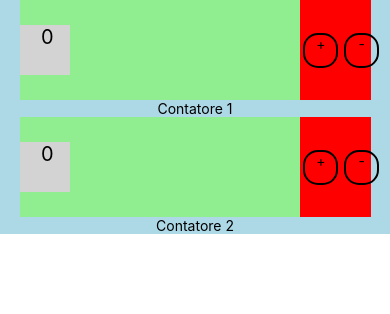
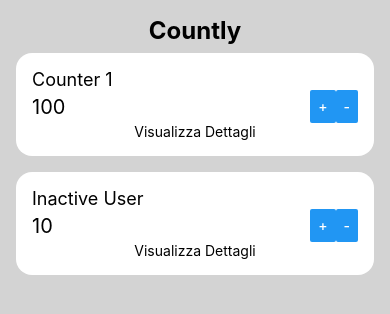
Before and after one commit to alestroc/Countly, a React Native app: screen / in a window 390 px wide. Shown: the top 314 px of the page. Built offline with nearby package versions, Linux system fonts and the light colour scheme.

Commit message:
(feat):card layout

```diff
--- a/App.tsx
+++ b/App.tsx
@@ -4,11 +4,7 @@ import {SafeAreaView} from 'react-native';
 import HomeScreen from './src/screens/home';
 
 function App(): React.JSX.Element {
-  return (
-    <SafeAreaView>
-      <HomeScreen />
-    </SafeAreaView>
-  );
+  return <HomeScreen />;
 }
 
 export default App;
--- a/src/screens/home.tsx
+++ b/src/screens/home.tsx
@@ -1,46 +1,29 @@
-import {StyleSheet, Text, View, TouchableOpacity} from 'react-native';
-import React, {useState} from 'react';
+import {Button, StyleSheet, Text, View} from 'react-native';
+import React from 'react';
 
+const renderCard = (title: string, value: string) => {
+  return (
+    <View style={styles.card}>
+      <Text style={styles.cardTitle}>{title}</Text>
+      <View style={styles.cardContent}>
+        <Text style={styles.cardValue}>{value}</Text>
+        <View style={styles.row}>
+          <Button title="+" onPress={() => {}} />
+          <Button title="-" onPress={() => {}} />
+        </View>
+      </View>
+      <View style={styles.icon}>
+        <Text>Visualizza Dettagli</Text>
+      </View>
+    </View>
+  );
+};
 const HomeScreen = () => {
-  const [number, setNumber] = useState(0); // Add this line
-
-  const increment = () => {
-    setNumber(number + 1); // Add this line
-  };
-  const decrement = () => {
-    setNumber(number - 1); // Add this line
-  };
-
   return (
     <View style={styles.container}>
-      <View style={styles.counter}>
-        <View>
-          <Text style={styles.num}> {number}</Text>
-        </View>
-        <View style={styles.bar}>
-          <TouchableOpacity onPress={increment}>
-            <Text style={styles.button}>+</Text>
-          </TouchableOpacity>
-          <TouchableOpacity onPress={decrement}>
-            <Text style={styles.button}>-</Text>
-          </TouchableOpacity>
-        </View>
-      </View>
-      <Text>Contatore 1</Text>
-      <View style={styles.counter}>
-        <View>
-          <Text style={styles.num}> {number}</Text>
-        </View>
-        <View style={styles.bar}>
-          <TouchableOpacity onPress={increment}>
-            <Text style={styles.button}>+</Text>
-          </TouchableOpacity>
-          <TouchableOpacity onPress={decrement}>
-            <Text style={styles.button}>-</Text>
-          </TouchableOpacity>
-        </View>
-      </View>
-      <Text>Contatore 2</Text>
+      <Text style={styles.title}>Countly</Text>
+      {renderCard('Counter 1', '100')}
+      {renderCard('Inactive User', '10')}
     </View>
   );
 };
@@ -49,44 +32,40 @@ export default HomeScreen;
 
 const styles = StyleSheet.create({
   container: {
-    backgroundColor: 'lightblue',
-    justifyContent: 'center',
-    alignItems: 'center',
+    flex: 1,
+    backgroundColor: 'lightgray',
+    padding: 16,
   },
-  counter: {
+  title: {
+    fontSize: 24,
+    fontWeight: 'bold',
+    textAlign: 'center',
+    color: 'black',
+  },
+  card: {
+    backgroundColor: 'white',
+    padding: 16,
+    marginVertical: 8,
+    borderRadius: 16,
+  },
+  cardTitle: {
+    fontSize: 18,
+    color: 'black',
+  },
+  cardContent: {
     flexDirection: 'row',
-    height: 100,
-    width: '90%',
-    backgroundColor: 'lightgreen',
     justifyContent: 'space-between',
     alignItems: 'center',
   },
-  bar: {
-    justifyContent: 'space-around',
-    width: '20%',
-    height: '100%',
+  row: {
     flexDirection: 'row',
-    alignItems: 'center',
-    backgroundColor: 'red',
   },
-  button: {
-    flexDirection: 'column',
-    textAlign: 'center',
-    textAlignVertical: 'center',
-    borderWidth: 2,
-    height: 35,
-    width: 35,
-    borderRadius: 15,
-    margin: 3,
-    justifyContent: 'flex-end',
+  icon: {
+    flexDirection: 'row',
+    justifyContent: 'center',
   },
-  num: {
-    height: 50,
-    width: 50,
-    backgroundColor: 'lightgray',
-    justifyContent: 'center',
-    textAlign: 'center',
-    textAlignVertical: 'center',
+  cardValue: {
     fontSize: 20,
+    color: 'black',
   },
 });
```
